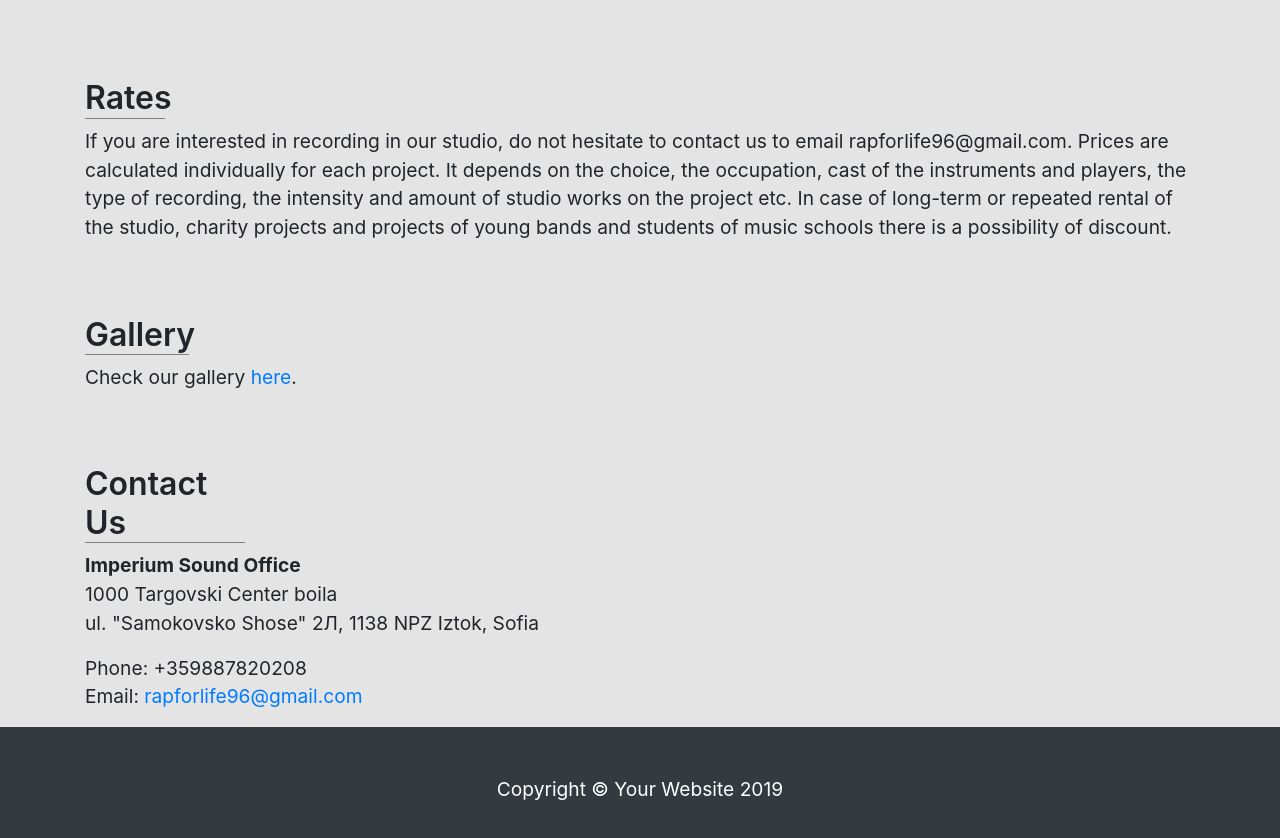
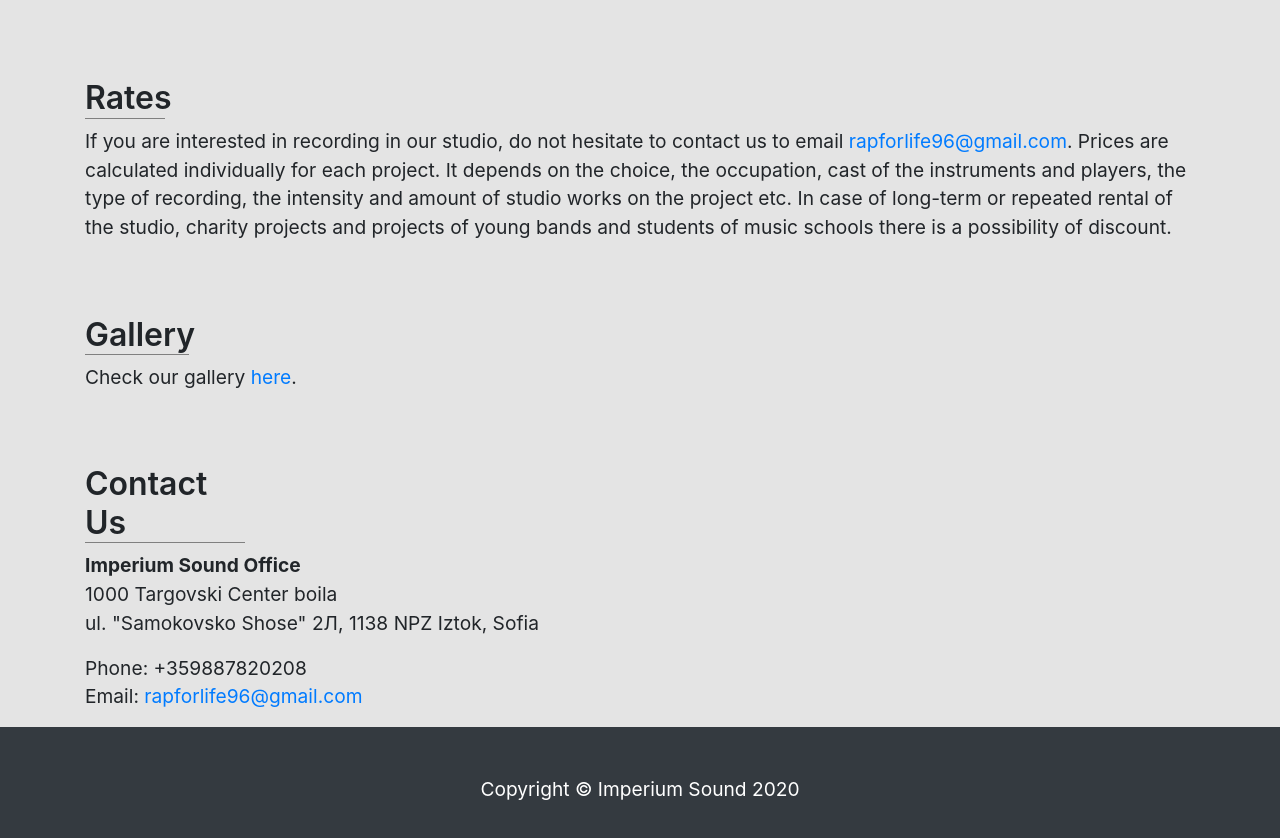
Before and after one commit to KamenP23/KamenP23.github.io, a website: page index.html in a window 1280 px wide. Shown: the part 1200-2038 px from the top of the page. Drawn offline with Linux system fonts and the light colour scheme.

Commit message:
Update index.html

```diff
--- a/index.html
+++ b/index.html
@@ -102,7 +102,7 @@
  <div class="col-md-12 mb-12">
        <a name="Rates"><br><br>
        <h2 id="Rates">Rates</h2>
-        <p>If you are interested in recording in our studio, do not hesitate to contact us to email rapforlife96@gmail.com.
+        <p>If you are interested in recording in our studio, do not hesitate to contact us to email <a href="mailto:rapforlife96@gmail.com">rapforlife96@gmail.com</a>.
 Prices are calculated individually for each project. It depends on the choice, the occupation, cast of the instruments and players, the type of recording, the intensity and amount of studio works on the project etc. In case of long-term or repeated rental of the studio, charity projects and projects of young bands and students of music schools there is a possibility of discount.</p>
       </div><br>
 
@@ -131,7 +131,7 @@
           +359887820208
           <br>
           <abbr title="Email">Email:</abbr>
-          <a href="mailto:#">rapforlife96@gmail.com</a>
+          <a href="mailto:rapforlife96@gmail.com">rapforlife96@gmail.com</a>
         </address>
       </div>
       </div>
@@ -143,7 +143,7 @@
   <!-- Footer -->
   <footer class="py-5 bg-dark">
     <div class="container">
-      <p class="m-0 text-center text-white">Copyright &copy; Your Website 2019</p>
+      <p class="m-0 text-center text-white">Copyright &copy; Imperium Sound 2020</p>
     </div>
     <!-- /.container -->
   </footer>
```
